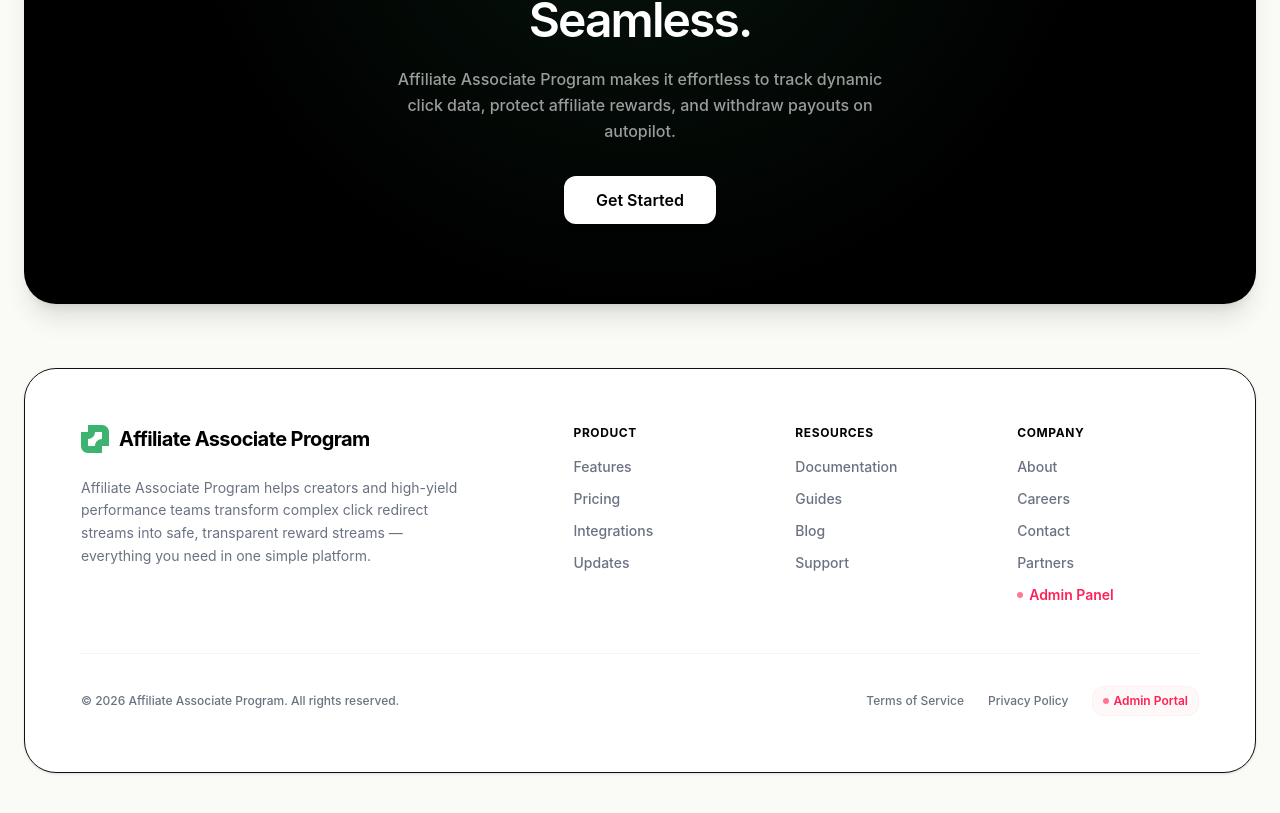
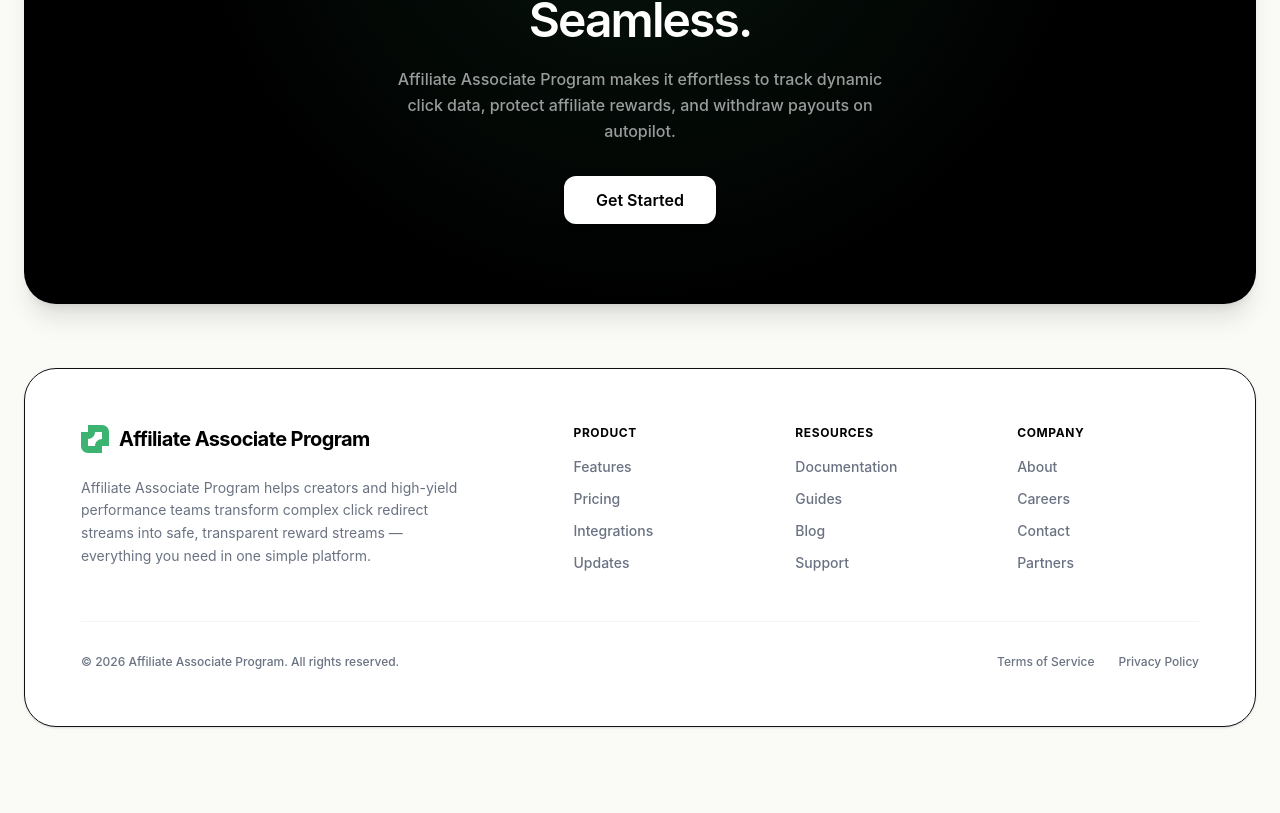
Before and after one commit to anthonygastaz/Linkfluence, a React (Vite) app: page / in a window 1280 px wide. Shown: the part 4740-5553 px from the top of the page. Built offline with nearby package versions, Linux system fonts and the light colour scheme; no server answers; a web font is replaced by a local one.

Commit message:
refactor(ui): remove admin portal access from sidebar

```diff
--- a/src/App.tsx
+++ b/src/App.tsx
@@ -1600,12 +1600,6 @@ export default function App() {
                         Partners
                       </button>
                     </li>
-                    <li>
-                      <button type="button" onClick={handleOpenAdmin} className="hover:text-rose-500 text-rose-500 font-semibold transition text-left cursor-pointer flex items-center gap-1.5">
-                        <span className="w-1.5 h-1.5 bg-rose-500 rounded-full animate-pulse" />
-                        Admin Panel
-                      </button>
-                    </li>
                   </ul>
                 </div>
 
@@ -1627,10 +1621,6 @@ export default function App() {
                 </button>
                 <button type="button" onClick={() => setActiveModal('help')} className="text-gray-500 hover:text-[#3CB371] transition cursor-pointer">
                   Privacy Policy
-                </button>
-                <button type="button" onClick={handleOpenAdmin} className="hover:bg-rose-150/40 hover:text-rose-600 text-rose-500 font-semibold transition cursor-pointer flex items-center gap-1 bg-rose-50/50 border border-rose-100/40 px-2.5 py-1.5 rounded-xl text-xs">
-                  <span className="w-1.5 h-1.5 bg-rose-500 rounded-full animate-pulse" />
-                  Admin Portal
                 </button>
               </div>
             </div>
```
